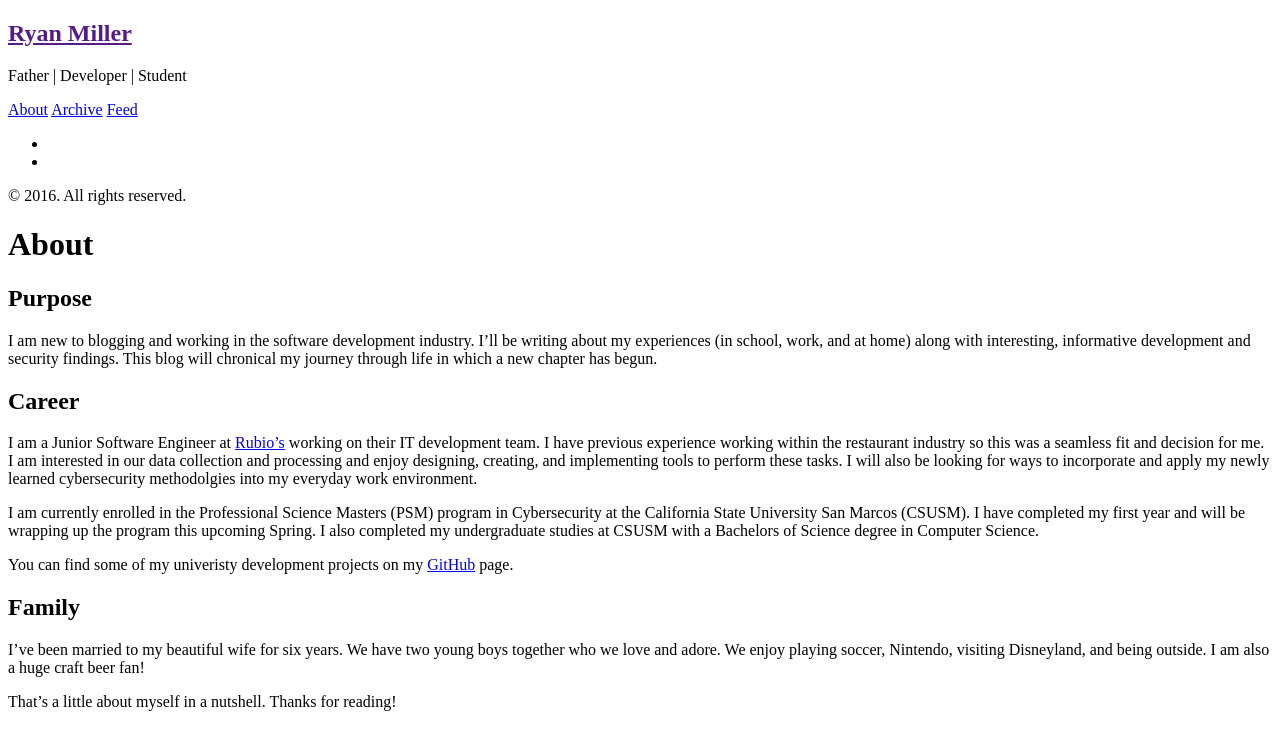
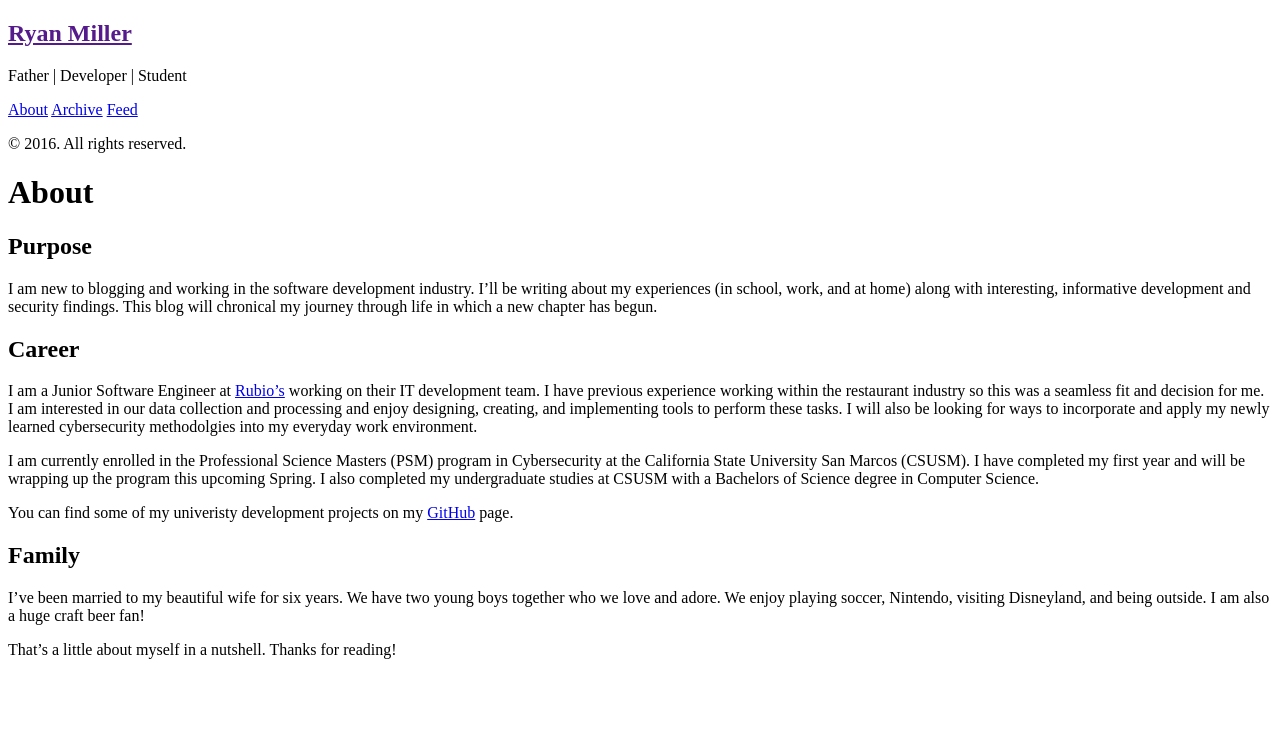
Before and after one commit to ryanmiller810/ryanmiller810.github.io, a Jekyll site: the page built from about.md, in a window 1280 px wide. Shown: the top 750 px of the page. Built offline with Jekyll 4.4.1, drawn with Linux system fonts in a browser that asks for light colours; Markdown is read by kramdown in place of the engine named in the settings.

Commit message:
Removing social media links

```diff
--- a/_includes/sidebar.html
+++ b/_includes/sidebar.html
@@ -33,13 +33,6 @@
 
     </nav>
 
-    <div class="social-links">
-        <ul>
-          <li><a href="http://au.linkedin.com/in/ryanmiller810"><span class="icon-linkedin"></span></a></li>
-          <li><a href="https://github.com/ryanmiller810"><span class="icon-github-circled"></span></a></li>
-        </ul>
-    </div>
-
     <p>&copy; {{ site.time | date: '%Y' }}. All rights reserved.</p>
   </div>
 </div>
```
